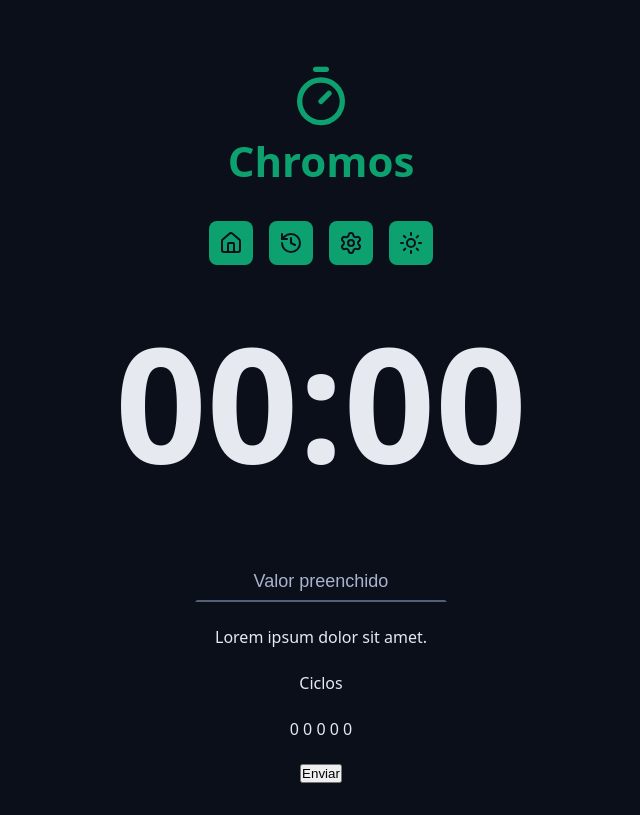
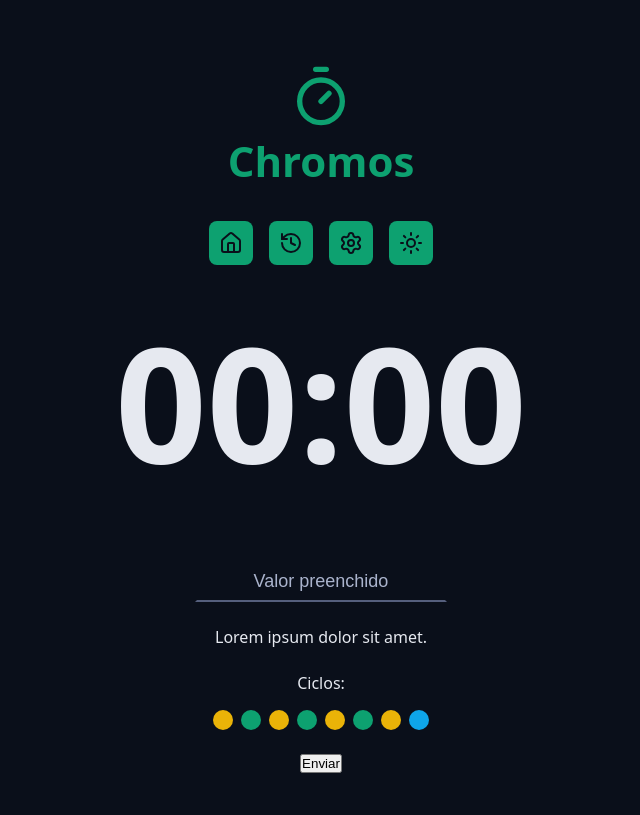
Before and after one commit to lucasximenes30/chronus, a React (Vite) app: page / in a window 1280 px wide. Shown: the whole page, without its empty margins (319-959 px from the left). Built offline with nearby package versions, Linux system fonts and the light colour scheme.

Commit message:
feat: Criando o componente Cycles com indicadores do ciclo

```diff
--- a/src/App.tsx
+++ b/src/App.tsx
@@ -5,6 +5,7 @@ import { Logo } from './components/Logo';
 import { Menu } from './components/Menu';
 import { Countdown } from './components/CountDown';
 import { DefaultInput } from './components/DefaultInput';
+import { Cycles } from './components/Cycles';
 
 
 function App() {
@@ -39,8 +40,7 @@ function App() {
           </div>
 
           <div className='formRow'>
-            <p>Ciclos</p>
-            <p>0 0 0 0 0 </p>
+            <Cycles />
           </div>
 
           <div className='formRow'>
--- /dev/null
+++ b/src/components/Cycles/index.tsx
@@ -0,0 +1,21 @@
+import styles from './styles.module.css';
+
+export function Cycles() {
+
+    return (
+        <div className={styles.cycles}>
+            <span>Ciclos:</span>
+
+            <div className={styles.cycleDots}>
+                <span className={`${styles.cycleDot} ${styles.workTime}`}></span>
+                <span className={`${styles.cycleDot} ${styles.shortBreakTime}`}></span>
+                <span className={`${styles.cycleDot} ${styles.workTime}`}></span>
+                <span className={`${styles.cycleDot} ${styles.shortBreakTime}`}></span>
+                <span className={`${styles.cycleDot} ${styles.workTime}`}></span>
+                <span className={`${styles.cycleDot} ${styles.shortBreakTime}`}></span>
+                <span className={`${styles.cycleDot} ${styles.workTime}`}></span>
+                <span className={`${styles.cycleDot} ${styles.longBreakTime}`}></span>
+            </div>
+        </div>
+    )
+}
--- /dev/null
+++ b/src/components/Cycles/styles.module.css
@@ -0,0 +1,31 @@
+.cycles {
+    display: flex;
+    flex-direction: column;
+    align-items: center;
+    justify-content: center;
+    gap: 1.6rem;
+}
+
+.cycleDots {
+    display: flex;
+    gap: 0.8rem;
+}
+
+.cycleDot {
+    width: 2rem;
+    height: 2rem;
+    background-color: var(--primary);
+    border-radius: 50%;
+}
+
+.workTime {
+    background: var(--warning);
+
+}
+.shortBreakTime {
+    background-color: var(--primary);
+}
+
+.longBreakTime {
+    background-color: var(--info);
+}
```
